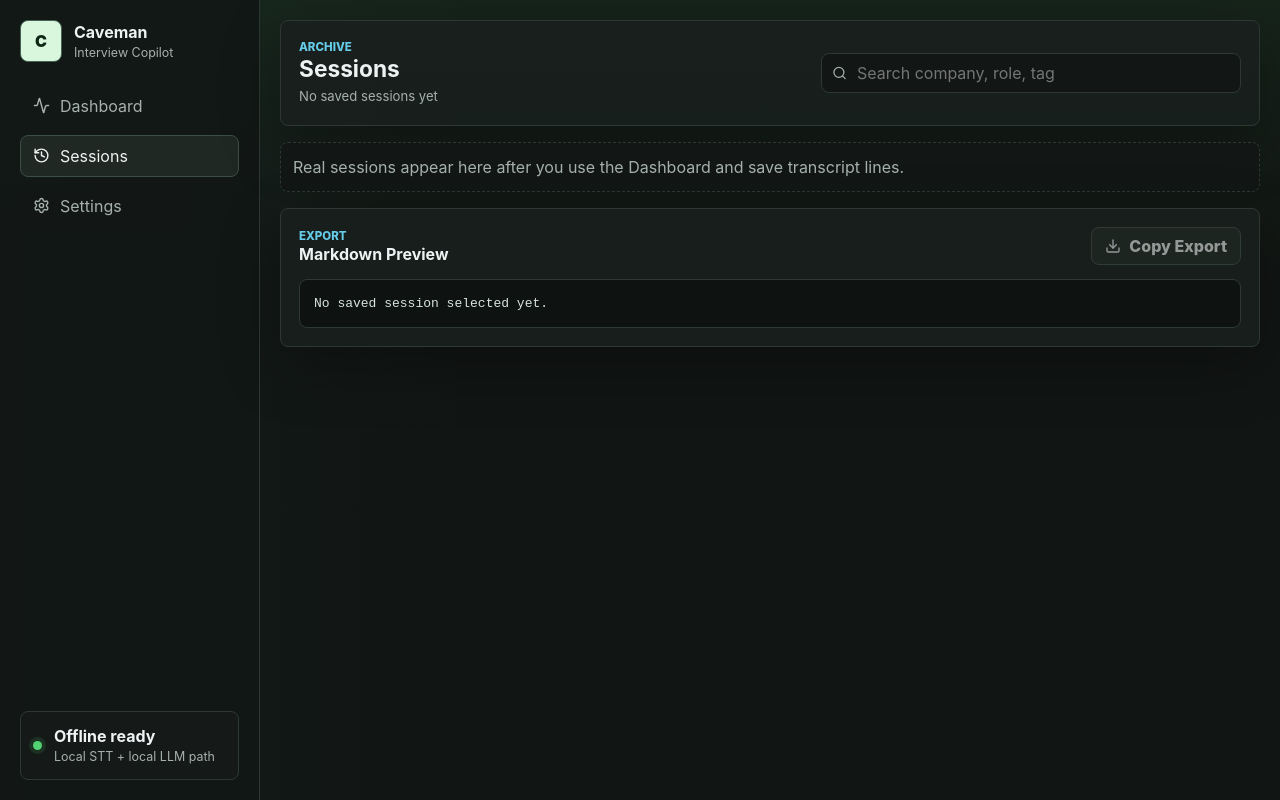
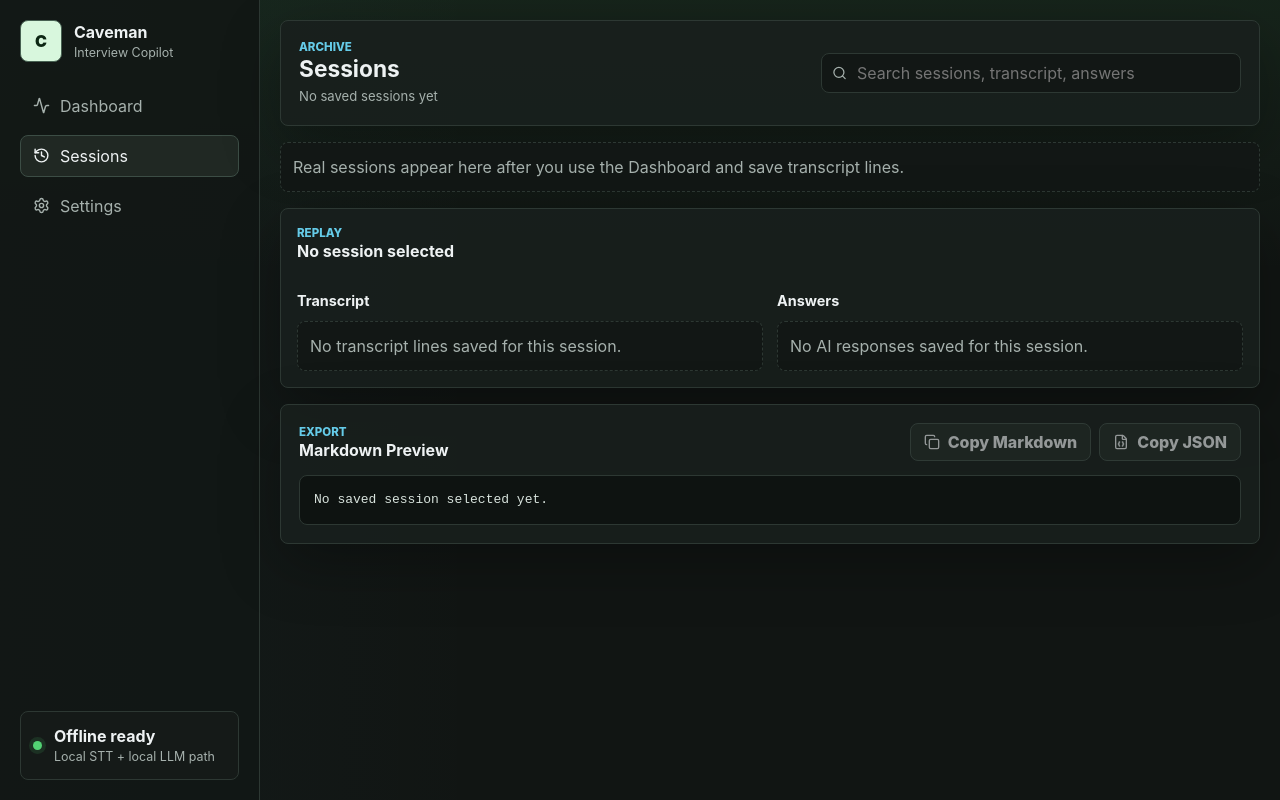
Before and after one commit to puneetdixit200/caveman-ai-interview-copilot, a React (Vite) app: page / in a window 1280 px wide. Both pictures are taken after a click on the button "Sessions". Built offline with nearby package versions, Linux system fonts and the light colour scheme.

Commit message:
feat: add session replay exports

```diff
--- a/src/index.css
+++ b/src/index.css
@@ -681,6 +681,39 @@ input[type="checkbox"] {
   display: block;
 }
 
+.session-stats small {
+  display: block;
+  margin-top: 3px;
+  color: var(--muted);
+  font-size: 0.72rem;
+}
+
+.replay-panel {
+  padding: 16px;
+}
+
+.replay-grid {
+  display: grid;
+  grid-template-columns: minmax(0, 1fr) minmax(0, 1fr);
+  gap: 14px;
+}
+
+.replay-column {
+  min-width: 0;
+}
+
+.replay-column h3 {
+  margin-bottom: 10px;
+  font-size: 0.9rem;
+}
+
+.button-row {
+  display: flex;
+  flex-wrap: wrap;
+  justify-content: flex-end;
+  gap: 8px;
+}
+
 .export-panel pre {
   overflow: auto;
   max-height: 440px;
@@ -837,7 +870,8 @@ code {
   }
 
   .dashboard-grid,
-  .settings-grid {
+  .settings-grid,
+  .replay-grid {
     grid-template-columns: 1fr;
   }
 
--- a/src/lib/sessionExport.ts
+++ b/src/lib/sessionExport.ts
@@ -47,6 +47,20 @@ export function exportSessionMarkdown({ session, transcripts, responses }: Expor
   ].join("\n");
 }
 
+export function exportSessionJson({ session, transcripts, responses }: ExportSessionInput): string {
+  return JSON.stringify(
+    {
+      exportVersion: 1,
+      exportedAt: new Date().toISOString(),
+      session,
+      transcripts,
+      responses
+    },
+    null,
+    2
+  );
+}
+
 function formatProviderName(provider: string): string {
   const knownProviders: Record<string, string> = {
     lmstudio: "LM Studio",
--- /dev/null
+++ b/src/lib/sessionSearch.ts
@@ -0,0 +1,39 @@
+import type { SessionRecord } from "../types/session";
+
+export interface FilterSessionSummariesInput {
+  query: string;
+  sessions: SessionRecord[];
+  transcriptsBySession: Record<string, string[]>;
+  responsesBySession: Record<string, string[]>;
+}
+
+export function filterSessionSummaries({
+  query,
+  sessions,
+  transcriptsBySession,
+  responsesBySession
+}: FilterSessionSummariesInput): SessionRecord[] {
+  const normalizedQuery = query.trim().toLowerCase();
+  const newestFirst = [...sessions].sort((left, right) => Date.parse(right.createdAt) - Date.parse(left.createdAt));
+
+  if (!normalizedQuery) {
+    return newestFirst;
+  }
+
+  return newestFirst.filter((session) =>
+    [
+      session.title,
+      session.company,
+      session.role,
+      session.interviewType,
+      session.status,
+      session.notes ?? "",
+      session.tags.join(" "),
+      ...(transcriptsBySession[session.id] ?? []),
+      ...(responsesBySession[session.id] ?? [])
+    ]
+      .join(" ")
+      .toLowerCase()
+      .includes(normalizedQuery)
+  );
+}
--- a/src/pages/Sessions.tsx
+++ b/src/pages/Sessions.tsx
@@ -1,8 +1,10 @@
-import { Download, Search } from "lucide-react";
+import { Copy, FileJson, Search } from "lucide-react";
 import { useEffect, useMemo, useState } from "react";
 import { Button } from "../components/common/Button";
-import { exportSessionMarkdown } from "../lib/sessionExport";
-import { formatDuration } from "../lib/formatters";
+import { ResponseCard } from "../components/overlay/ResponseCard";
+import { exportSessionJson, exportSessionMarkdown } from "../lib/sessionExport";
+import { filterSessionSummaries } from "../lib/sessionSearch";
+import { formatDuration, formatTimestampMs } from "../lib/formatters";
 import { listAiResponses, listSessions, listTranscripts } from "../lib/tauri";
 import type { AIResponseRecord, SessionRecord, TranscriptSegment } from "../types/session";
 
@@ -11,16 +13,16 @@ export function Sessions() {
   const [selectedSessionId, setSelectedSessionId] = useState<string | null>(null);
   const [transcripts, setTranscripts] = useState<TranscriptSegment[]>([]);
   const [responses, setResponses] = useState<AIResponseRecord[]>([]);
+  const [transcriptsBySession, setTranscriptsBySession] = useState<Record<string, string[]>>({});
+  const [responsesBySession, setResponsesBySession] = useState<Record<string, string[]>>({});
   const [query, setQuery] = useState("");
   const [status, setStatus] = useState("Loading sessions...");
 
-  const selectedSession = sessions.find((session) => session.id === selectedSessionId) ?? sessions[0];
-  const filteredSessions = sessions.filter((session) =>
-    [session.title, session.company, session.role, session.tags.join(" ")]
-      .join(" ")
-      .toLowerCase()
-      .includes(query.toLowerCase())
+  const filteredSessions = useMemo(
+    () => filterSessionSummaries({ query, sessions, transcriptsBySession, responsesBySession }),
+    [query, responsesBySession, sessions, transcriptsBySession]
   );
+  const selectedSession = sessions.find((session) => session.id === selectedSessionId) ?? filteredSessions[0] ?? sessions[0];
 
   const markdownExport = useMemo(() => {
     if (!selectedSession) {
@@ -28,6 +30,18 @@ export function Sessions() {
     }
 
     return exportSessionMarkdown({
+      session: selectedSession,
+      transcripts,
+      responses
+    });
+  }, [responses, selectedSession, transcripts]);
+
+  const jsonExport = useMemo(() => {
+    if (!selectedSession) {
+      return "{}";
+    }
+
+    return exportSessionJson({
       session: selectedSession,
       transcripts,
       responses
@@ -52,6 +66,38 @@ export function Sessions() {
       cancelled = true;
     };
   }, []);
+
+  useEffect(() => {
+    let cancelled = false;
+
+    async function buildSearchIndex() {
+      const transcriptEntries = await Promise.all(
+        sessions.map(async (session) => [
+          session.id,
+          (await listTranscripts(session.id)).map((transcript) => transcript.content)
+        ])
+      );
+      const responseEntries = await Promise.all(
+        sessions.map(async (session) => [
+          session.id,
+          (await listAiResponses(session.id)).map((response) => response.response)
+        ])
+      );
+
+      if (!cancelled) {
+        setTranscriptsBySession(Object.fromEntries(transcriptEntries));
+        setResponsesBySession(Object.fromEntries(responseEntries));
+      }
+    }
+
+    if (sessions.length > 0) {
+      void buildSearchIndex();
+    }
+
+    return () => {
+      cancelled = true;
+    };
+  }, [sessions]);
 
   useEffect(() => {
     let cancelled = false;
@@ -81,9 +127,14 @@ export function Sessions() {
     };
   }, [selectedSession?.id]);
 
-  async function copyExport() {
+  async function copyMarkdownExport() {
     await navigator.clipboard?.writeText(markdownExport);
     setStatus("Markdown export copied");
+  }
+
+  async function copyJsonExport() {
+    await navigator.clipboard?.writeText(jsonExport);
+    setStatus("JSON export copied");
   }
 
   return (
@@ -98,7 +149,7 @@ export function Sessions() {
           <Search size={16} />
           <input
             aria-label="Search sessions"
-            placeholder="Search company, role, tag"
+            placeholder="Search sessions, transcript, answers"
             value={query}
             onChange={(event) => setQuery(event.currentTarget.value)}
           />
@@ -127,6 +178,11 @@ export function Sessions() {
               <div className="session-stats">
                 <span>{session.status}</span>
                 <strong>{formatDuration(session.durationSeconds)}</strong>
+                <small>
+                  {(transcriptsBySession[session.id]?.length ?? 0) +
+                    (responsesBySession[session.id]?.length ?? 0)}{" "}
+                  replay items
+                </small>
               </div>
             </button>
           ))
@@ -135,15 +191,59 @@ export function Sessions() {
         )}
       </section>
 
+      <section className="panel replay-panel">
+        <div className="panel-heading">
+          <div>
+            <p className="eyebrow">Replay</p>
+            <h2>{selectedSession?.title ?? "No session selected"}</h2>
+          </div>
+        </div>
+        <div className="replay-grid">
+          <div className="replay-column">
+            <h3>Transcript</h3>
+            <div className="transcript-feed">
+              {transcripts.length > 0 ? (
+                transcripts.map((segment) => (
+                  <article className={`transcript-row speaker-${segment.speaker}`} key={segment.id}>
+                    <div className="transcript-meta">
+                      <span>{segment.speaker}</span>
+                      <span>{formatTimestampMs(segment.timestampMs)}</span>
+                    </div>
+                    <p>{segment.content}</p>
+                  </article>
+                ))
+              ) : (
+                <p className="empty-copy">No transcript lines saved for this session.</p>
+              )}
+            </div>
+          </div>
+          <div className="replay-column">
+            <h3>Answers</h3>
+            <div className="overlay-responses">
+              {responses.length > 0 ? (
+                responses.map((response) => <ResponseCard key={response.id} response={response} />)
+              ) : (
+                <p className="empty-copy">No AI responses saved for this session.</p>
+              )}
+            </div>
+          </div>
+        </div>
+      </section>
+
       <section className="panel export-panel">
         <div className="panel-heading">
           <div>
             <p className="eyebrow">Export</p>
             <h2>Markdown Preview</h2>
           </div>
-          <Button icon={<Download size={16} />} onClick={copyExport} disabled={!selectedSession}>
-            Copy Export
-          </Button>
+          <div className="button-row">
+            <Button icon={<Copy size={16} />} onClick={copyMarkdownExport} disabled={!selectedSession}>
+              Copy Markdown
+            </Button>
+            <Button icon={<FileJson size={16} />} onClick={copyJsonExport} disabled={!selectedSession}>
+              Copy JSON
+            </Button>
+          </div>
         </div>
         <pre>{markdownExport}</pre>
       </section>
```
Also changed, not shown: 2 other files (tests, documents, lock files or other folders).
